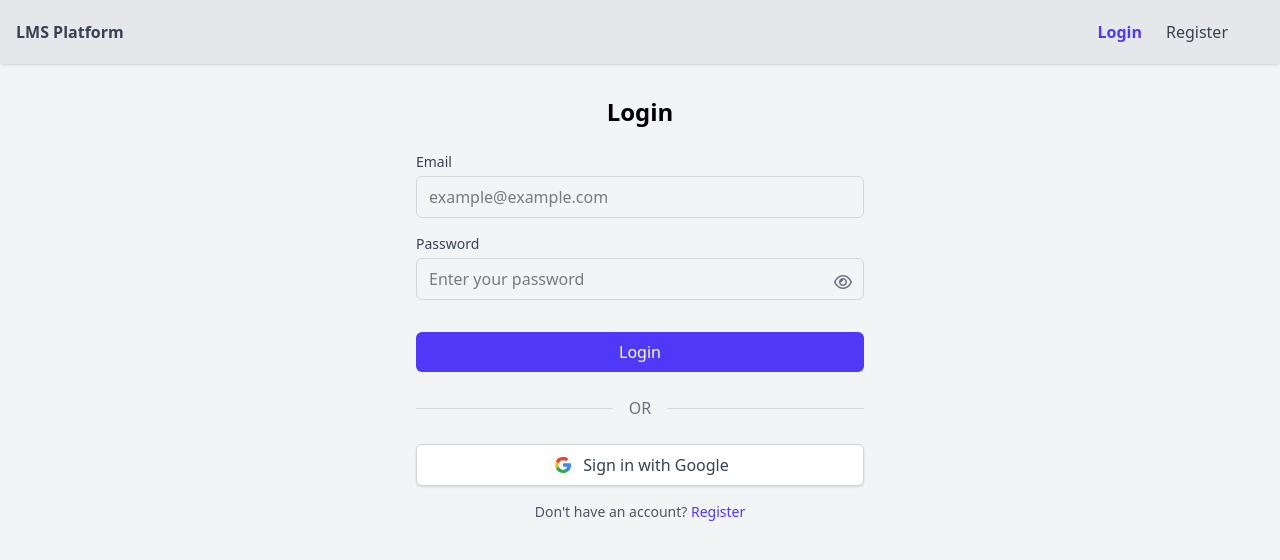
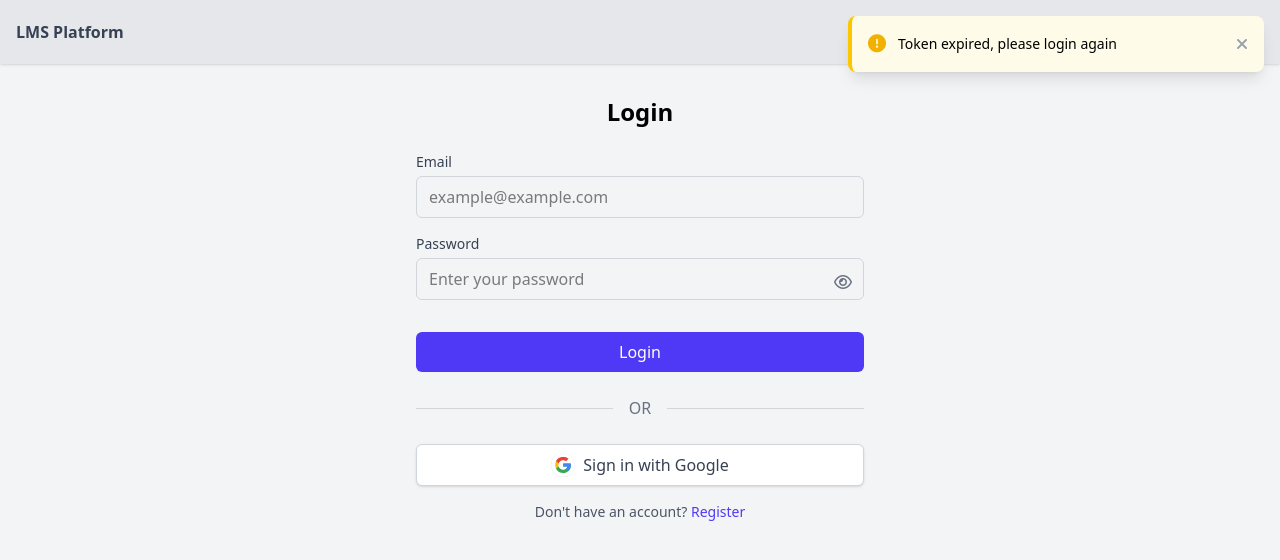
Before and after one commit to Ejay02/lms-frontend, a Vue app: page /login in a window 1280 px wide. Shown: the top 560 px of the page. Built offline with nearby package versions, Linux system fonts and the light colour scheme; no server answers.

Commit message:
feat: implement notification system, add notifications for auth actions, and update course enrollment feedback

```diff
--- a/src/App.vue
+++ b/src/App.vue
@@ -1,6 +1,7 @@
 <script setup>
 import { RouterView } from "vue-router";
 import Navbar from "./components/Navbar.vue";
+import NotificationsContainer from "./components/ui/notificationContainer.vue";
 </script>
 
 <template>
@@ -8,6 +9,7 @@ import Navbar from "./components/Navbar.vue";
     <Navbar />
     <main class="container mx-auto px-4 py-8">
       <RouterView />
+      <NotificationsContainer />
     </main>
   </div>
 </template>
--- a/src/components/starRating.vue
+++ b/src/components/starRating.vue
@@ -10,7 +10,7 @@
     >
       <svg
         xmlns="http://www.w3.org/2000/svg"
-        class="h-6 w-6"
+        class="h-4 w-4"
         :fill="star.id <= (hoverRating || rating) ? 'yellow' : 'gray'"
         viewBox="0 0 20 20"
         fill="currentColor"
--- /dev/null
+++ b/src/components/ui/notificationContainer.vue
@@ -0,0 +1,29 @@
+<template>
+  <div
+    class="fixed right-0 top-0 z-50 p-4 space-y-4 max-w-md w-full pointer-events-none"
+  >
+    <TransitionGroup
+      enter-active-class="transform ease-out duration-300 transition"
+      enter-from-class="translate-y-2 opacity-0 sm:translate-y-0 sm:translate-x-4"
+      enter-to-class="translate-y-0 opacity-100 sm:translate-x-0"
+      leave-active-class="transition ease-in duration-200"
+      leave-from-class="opacity-100"
+      leave-to-class="opacity-0"
+    >
+      <NotificationItem
+        v-for="notification in notificationStore.notifications"
+        :key="notification.id"
+        :notification="notification"
+        @close="notificationStore.removeNotification"
+        class="pointer-events-auto"
+      />
+    </TransitionGroup>
+  </div>
+</template>
+
+<script setup>
+import { useNotificationStore } from "../../stores/notification";
+import NotificationItem from "./NotificationItem.vue";
+
+const notificationStore = useNotificationStore();
+</script>
--- /dev/null
+++ b/src/components/ui/notificationItem.vue
@@ -0,0 +1,68 @@
+<template>
+  <div
+    :class="[
+      'flex items-center justify-between p-4 rounded-lg shadow-lg mb-3 transition-all duration-300 transform',
+      notificationTypeClasses[notification.type] ||
+        notificationTypeClasses.info,
+    ]"
+    @mouseenter="pauseTimeout"
+    @mouseleave="resumeTimeout"
+  >
+    <div class="flex items-center space-x-3">
+      <div class="flex-shrink-0">
+        <i
+          :class="[
+            'text-lg',
+            icons[notification.type] || icons.info,
+            iconColors[notification.type] || iconColors.info,
+          ]"
+        ></i>
+      </div>
+      <p class="text-sm font-medium">{{ notification.message }}</p>
+    </div>
+    <button
+      @click="onClose"
+      class="ml-4 flex-shrink-0 hover:opacity-75 focus:outline-none"
+    >
+      <i class="fas fa-times text-gray-400 hover:text-gray-600"></i>
+    </button>
+  </div>
+</template>
+
+<script setup>
+import { computed } from "vue";
+
+const props = defineProps({
+  notification: {
+    type: Object,
+    required: true,
+  },
+});
+
+const emit = defineEmits(["close"]);
+
+const notificationTypeClasses = {
+  success: "bg-green-50 border-l-4 border-green-400",
+  error: "bg-red-50 border-l-4 border-red-400",
+  warning: "bg-yellow-50 border-l-4 border-yellow-400",
+  info: "bg-blue-50 border-l-4 border-blue-400",
+};
+
+const icons = {
+  success: "fas fa-check-circle",
+  error: "fas fa-times-circle",
+  warning: "fas fa-exclamation-circle",
+  info: "fas fa-info-circle",
+};
+
+const iconColors = {
+  success: "text-green-500",
+  error: "text-red-500",
+  warning: "text-yellow-500",
+  info: "text-blue-500",
+};
+
+const onClose = () => {
+  emit("close", props.notification.id);
+};
+</script>
--- a/src/stores/auth.js
+++ b/src/stores/auth.js
@@ -1,10 +1,12 @@
 import { defineStore } from "pinia";
 import { ref } from "vue";
 import api from "../utils/axios";
+import { useNotificationStore } from "./notification";
 
 export const useAuthStore = defineStore("auth", () => {
   const user = ref(null);
   const token = ref(localStorage.getItem("token"));
+  const notificationStore = useNotificationStore();
 
   // Set up axios defaults when token changes
   const setAuthHeader = (token) => {
@@ -32,6 +34,11 @@ export const useAuthStore = defineStore("auth", () => {
 
       // Optionally fetch user details after registration
       await fetchUserDetails();
+
+      notificationStore.addNotification({
+        type: "success",
+        message: `Signup Successful!`,
+      });
 
       return response.data;
     } catch (error) {
@@ -61,7 +68,6 @@ export const useAuthStore = defineStore("auth", () => {
 
       router.push("/courses");
     } catch (error) {
-      console.error("Google registration failed:", error);
       errorMessage.value = "Google registration failed";
     }
   };
@@ -71,12 +77,14 @@ export const useAuthStore = defineStore("auth", () => {
     try {
       const response = await api.post("/auth/login", credentials);
 
-      console.log("log response:", response);
-
       token.value = response.data.token;
 
       localStorage.setItem("token", token.value);
       setAuthHeader(token.value);
+      notificationStore.addNotification({
+        type: "success",
+        message: `Login Successful!`,
+      });
 
       await fetchUserDetails();
     } catch (error) {
@@ -96,7 +104,11 @@ export const useAuthStore = defineStore("auth", () => {
         throw new Error(response.data.message);
       }
     } catch (error) {
-      console.error("Token expired, please login:", error);
+      notificationStore.addNotification({
+        type: "warning",
+        message: "Token expired, please login again",
+      });
+
       if (error.response?.status === 401) {
         logout();
         router.push("/login");
@@ -111,6 +123,10 @@ export const useAuthStore = defineStore("auth", () => {
     token.value = null;
     localStorage.removeItem("token");
     setAuthHeader(null);
+    notificationStore.addNotification({
+      type: "success",
+      message: `Logout Successful!`,
+    });
   };
 
   return {
--- a/src/stores/course.js
+++ b/src/stores/course.js
@@ -1,13 +1,17 @@
 import { defineStore } from "pinia";
 import { ref } from "vue";
 import api from "../utils/axios";
+import { useNotificationStore } from "./notification";
 
 export const useCourseStore = defineStore("course", () => {
   const courses = ref([]);
   const currentCourse = ref(null);
   const progress = ref({});
   const user = ref(null);
+  const enrolledCourseIds = ref(new Set());
+  const loading = ref(false);
   const token = ref(localStorage.getItem("token"));
+  const notificationStore = useNotificationStore();
 
   const setAuthHeader = (token) => {
     if (token) {
@@ -21,12 +25,61 @@ export const useCourseStore = defineStore("course", () => {
 
   const fetchCourses = async () => {
     try {
+      loading.value = true;
       const response = await api.get("/courses");
-      console.log("response:", response);
+
       courses.value = response?.data?.data;
     } catch (error) {
       throw error;
+    } finally {
+      loading.value = false;
     }
+  };
+
+  const fetchMyCourses = async () => {
+    try {
+      loading.value = true;
+      const response = await api.get("/courses/my-courses");
+
+      courses.value = response?.data?.data;
+    } catch (error) {
+      throw error;
+    } finally {
+      loading.value = false;
+    }
+  };
+
+  const enroll = async (course) => {
+    try {
+      if (!course?._id) {
+        throw new Error("Invalid course data");
+      }
+
+      const response = await api.post(`/courses/${course._id}/enroll`, {
+        courseId: course._id,
+      });
+
+      // Update the courses list with the new data
+      if (response?.data?.data) {
+        courses.value = response.data.data;
+      }
+
+      // Add the course ID to enrolled courses
+      enrolledCourseIds.value.add(course._id);
+
+      notificationStore.addNotification({
+        type: "success",
+        message: `Successfully enrolled in ${course.title}!`,
+      });
+
+      return response.data;
+    } catch (error) {
+      throw error;
+    }
+  };
+
+  const isEnrolled = (courseId) => {
+    return enrolledCourseIds.value.has(courseId);
   };
 
   const fetchProgress = async (courseId) => {
@@ -48,11 +101,14 @@ export const useCourseStore = defineStore("course", () => {
   };
 
   return {
+    enroll,
     courses,
     progress,
+    isEnrolled,
+    fetchCourses,
     currentCourse,
-    fetchCourses,
     fetchProgress,
+    fetchMyCourses,
     updateProgress,
   };
 });
--- /dev/null
+++ b/src/stores/notification.js
@@ -0,0 +1,44 @@
+import { defineStore } from "pinia";
+import { ref } from "vue";
+
+export const useNotificationStore = defineStore("notification", () => {
+  const notifications = ref([]);
+  const nextId = ref(0);
+
+  const addNotification = ({ type = "info", message, timeout = 5000 }) => {
+    const id = nextId.value++;
+
+    notifications.value.push({
+      id,
+      type,
+      message,
+      timestamp: new Date(),
+    });
+
+    if (timeout) {
+      setTimeout(() => {
+        removeNotification(id);
+      }, timeout);
+    }
+
+    return id;
+  };
+
+  const removeNotification = (id) => {
+    const index = notifications.value.findIndex((n) => n.id === id);
+    if (index > -1) {
+      notifications.value.splice(index, 1);
+    }
+  };
+
+  const clearAll = () => {
+    notifications.value = [];
+  };
+
+  return {
+    notifications,
+    addNotification,
+    removeNotification,
+    clearAll,
+  };
+});
--- a/src/views/myCourses.vue
+++ b/src/views/myCourses.vue
@@ -70,7 +70,7 @@ const closeAllDropdowns = (event) => {
 onMounted(async () => {
   document.addEventListener("click", closeAllDropdowns);
   try {
-    await courseStore.fetchCourses();
+    await courseStore.fetchMyCourses();
     console.log(courseStore.courses);
   } catch (err) {
     error.value = "Failed to load courses";
@@ -123,7 +123,7 @@ const goToCourses = () => {
       >
         <div class="relative">
           <img
-            :src="course?.coverImage || DEFAULT_IMAGE"
+            :src="course?.coverImage"
             class="w-full aspect-video object-cover"
             alt="Course Image"
           />
@@ -218,13 +218,6 @@ const goToCourses = () => {
               New
             </div>
           </div>
-
-          <RouterLink
-            :to="`/courses/${course._id}`"
-            class="block w-full text-center bg-purple-600 text-white py-2 px-4 rounded mt-3 hover:bg-purple-700 transition"
-          >
-            Add to cart
-          </RouterLink>
         </div>
       </div>
     </div>
```
Also changed, not shown: src/views/homeView.vue (+52 -125 lines).
